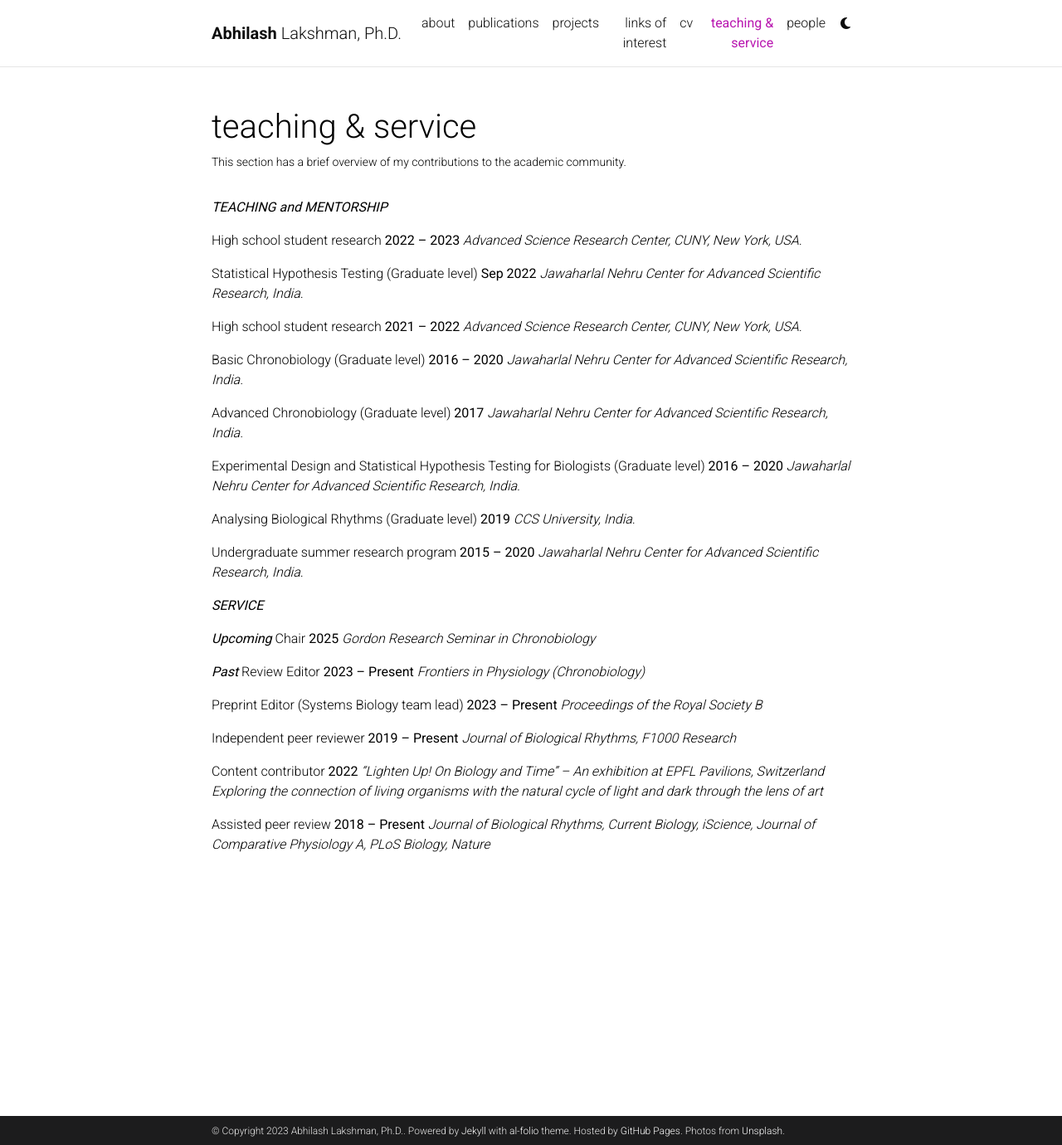
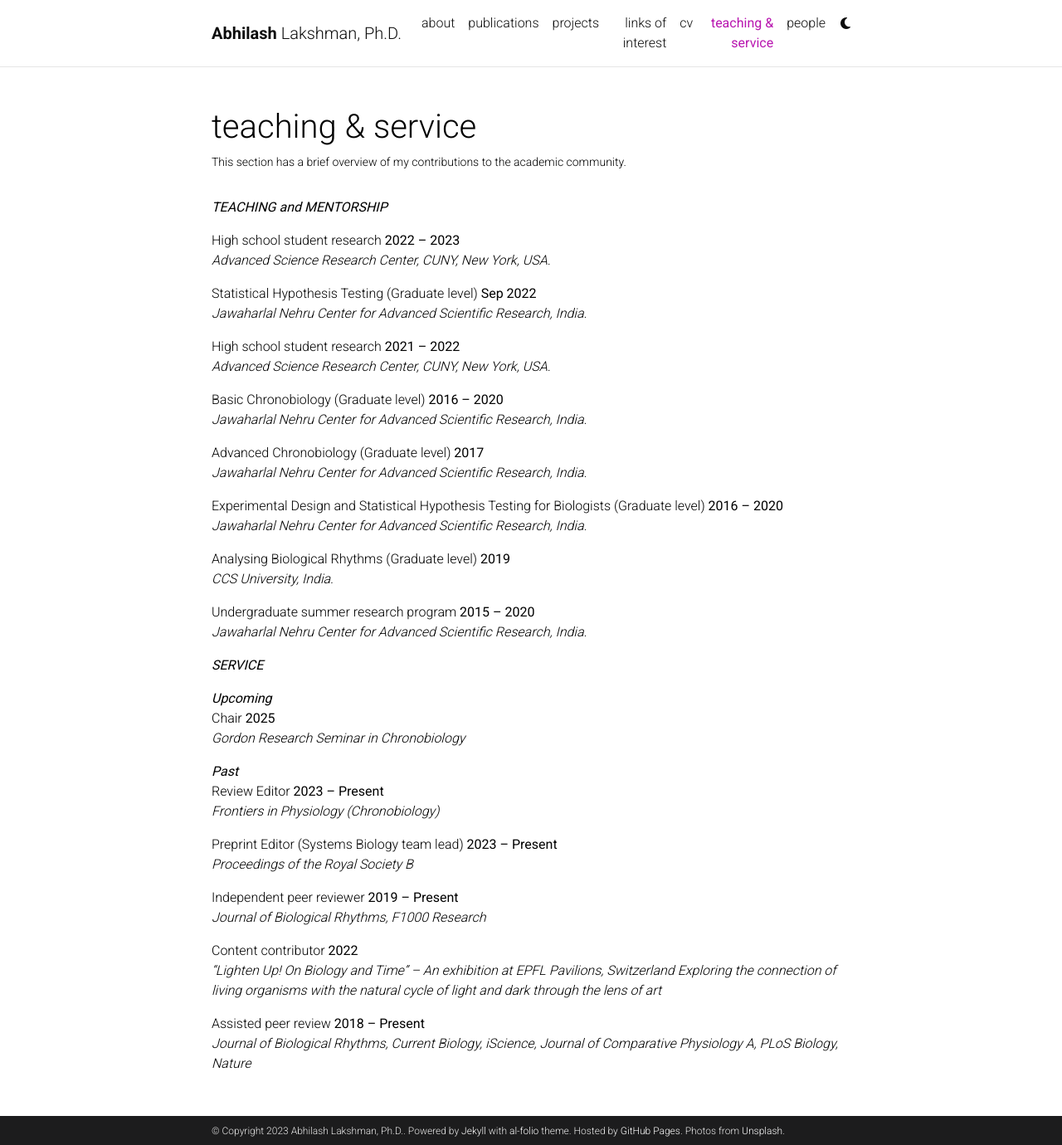
Before and after one commit to abhilashlakshman/abhilashlakshmanOLDER.github.io, a Jekyll site: the page built from _pages/teaching.md, in a window 1280 px wide and 1380 px high. Shown: the whole window at 83% size. Built offline with Jekyll 4.4.1, drawn with Linux system fonts in a browser that asks for light colours; comment, search, counter and statistics services are not loaded; a style sheet for code colours, icons or effects is not loaded.

```diff
--- a/_pages/teaching.md
+++ b/_pages/teaching.md
@@ -22,53 +22,53 @@ profile:
 
 ---
 
-<b><i>TEACHING and MENTORSHIP</i></b>
+<b><i>TEACHING and MENTORSHIP</i></b><br />
 
-High school student research 	<b>2022 – 2023</b>
+High school student research 	<b>2022 – 2023</b><br />
 <i>Advanced Science Research Center, CUNY, New York, USA.</i>
 
-Statistical Hypothesis Testing (Graduate level)	<b>Sep 2022</b>
+Statistical Hypothesis Testing (Graduate level)	<b>Sep 2022</b><br />
 <i>Jawaharlal Nehru Center for Advanced Scientific Research, India.</i>
 
-High school student research 	<b>2021 – 2022</b>
+High school student research 	<b>2021 – 2022</b><br />
 <i>Advanced Science Research Center, CUNY, New York, USA.</i>
 
-Basic Chronobiology (Graduate level)	<b>2016 – 2020</b>
+Basic Chronobiology (Graduate level)	<b>2016 – 2020</b><br />
 <i>Jawaharlal Nehru Center for Advanced Scientific Research, India.</i>
 
-Advanced Chronobiology (Graduate level)	<b>2017</b>
+Advanced Chronobiology (Graduate level)	<b>2017</b><br />
 <i>Jawaharlal Nehru Center for Advanced Scientific Research, India.</i>
 
-Experimental Design and Statistical Hypothesis Testing for Biologists (Graduate level)	<b>2016 – 2020</b>
+Experimental Design and Statistical Hypothesis Testing for Biologists (Graduate level)	<b>2016 – 2020</b><br />
 <i>Jawaharlal Nehru Center for Advanced Scientific Research, India.</i>
 
-Analysing Biological Rhythms (Graduate level)	<b>2019</b>
+Analysing Biological Rhythms (Graduate level)	<b>2019</b><br />
 <i>CCS University, India.</i>
 
-Undergraduate summer research program 	<b>2015 – 2020</b>
+Undergraduate summer research program 	<b>2015 – 2020</b><br />
 <i>Jawaharlal Nehru Center for Advanced Scientific Research, India.</i>
 
 
-<b><i>SERVICE</i></b>
+<b><i>SERVICE</i></b><br />
 
-<b><i>Upcoming</i></b>
-Chair 	<b>2025</b>
+<b><i>Upcoming</i></b><br />
+Chair 	<b>2025</b><br />
 <i>Gordon Research Seminar in Chronobiology</i>
 
-<b><i>Past</i></b>
-Review Editor 	<b>2023 – Present</b>
+<b><i>Past</i></b><br />
+Review Editor 	<b>2023 – Present</b><br />
 <i>Frontiers in Physiology (Chronobiology)</i>
 
-Preprint Editor (Systems Biology team lead)	<b>2023 – Present</b>
+Preprint Editor (Systems Biology team lead)	<b>2023 – Present</b><br />
 <i>Proceedings of the Royal Society B</i>
 
 
-Independent peer reviewer 	<b>2019 – Present</b>
+Independent peer reviewer 	<b>2019 – Present</b><br />
 <i>Journal of Biological Rhythms, F1000 Research</i>
 
-Content contributor 	<b>2022</b>
+Content contributor 	<b>2022</b><br />
 <i>“Lighten Up! On Biology and Time” – An exhibition at EPFL Pavilions, Switzerland
 Exploring the connection of living organisms with the natural cycle of light and dark through the lens of art</i>
 
-Assisted peer review 	<b>2018 – Present</b>
+Assisted peer review 	<b>2018 – Present</b><br />
 <i>Journal of Biological Rhythms, Current Biology, iScience, Journal of Comparative Physiology A, PLoS Biology, Nature</i>
```
